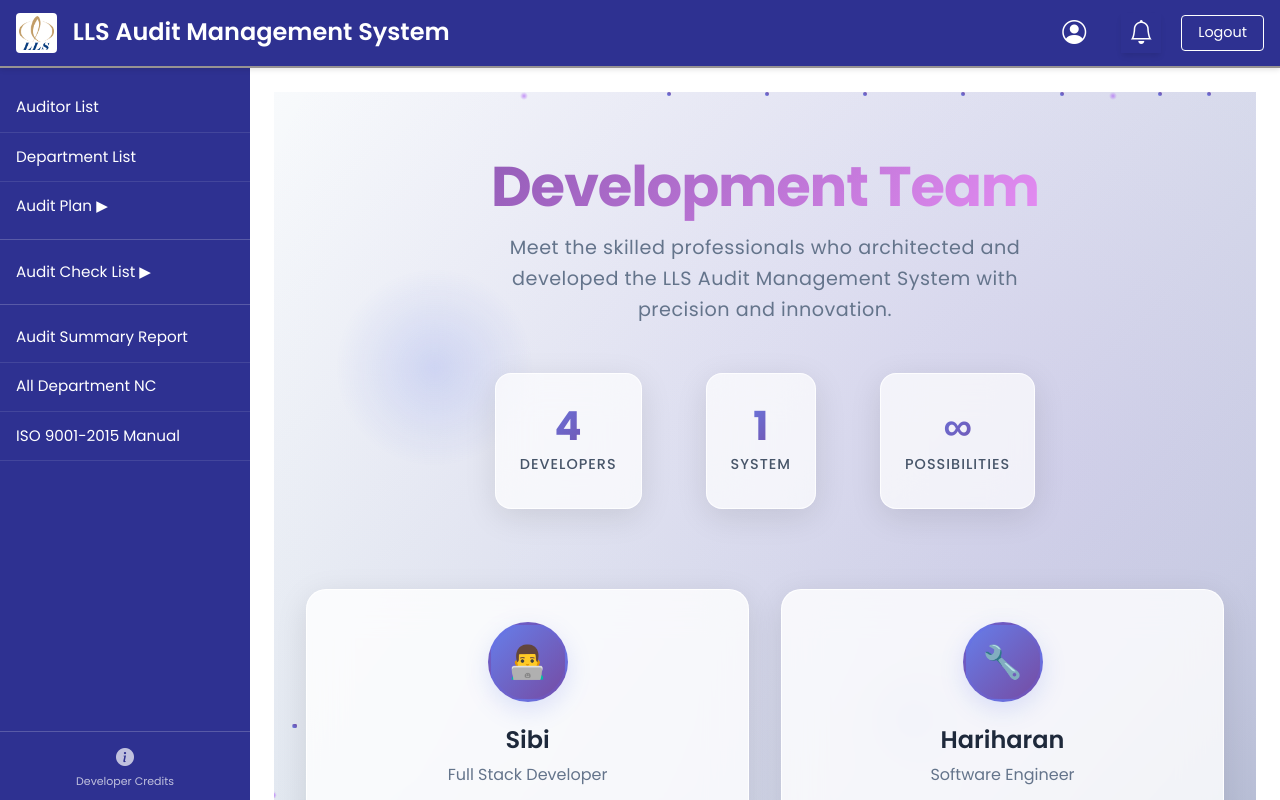
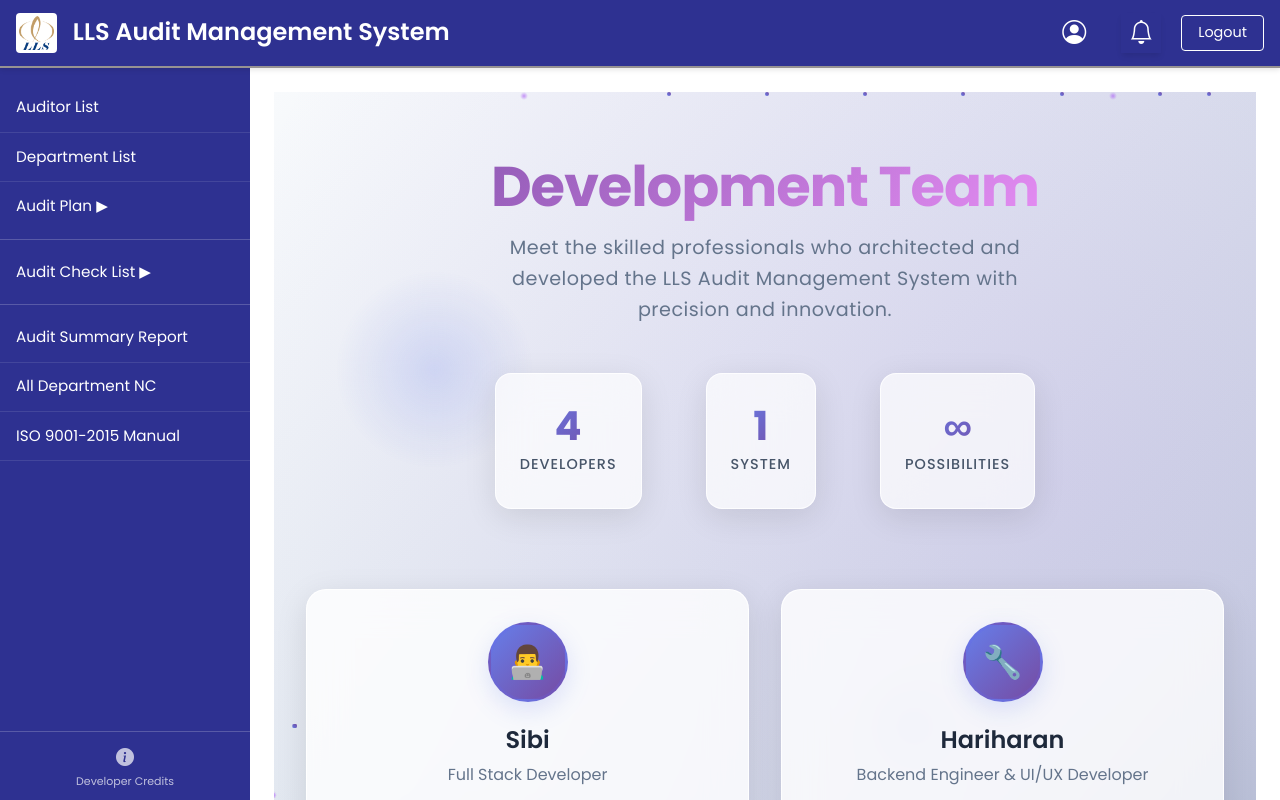
Before and after one commit to Sibibalasankar/LLS-Project, a React (Vite) app: page /admin-dashboard in a window 1280 px wide. Both pictures are taken after a click on the element "Developer Credits". Shown: the top 800 px of the page. Built offline with nearby package versions, Linux system fonts and the light colour scheme.

Commit message:
credits update

```diff
--- a/src/pages/Credits.jsx
+++ b/src/pages/Credits.jsx
@@ -7,13 +7,13 @@ const Credits = () => {
       name: "Sibi",
       role: "Full Stack Developer",
       icon: "👨‍💻",
-      specialty: "Frontend & Backend Development with expertise in React and Node.js"
+      specialty: "Builds seamless, end-to-end web solutions by combining powerful backend logic with engaging, user-friendly frontend interfaces."
     },
     {
       name: "Hariharan",
-      role: "Software Engineer",
+      role: "Backend Engineer & UI/UX Developer",
       icon: "🔧",
-      specialty: "System Architecture & API Development with focus on scalable solutions"
+      specialty: "Builds secure, scalable systems with efficient database management and Crafts intuitive and user-focused experiences with aesthetic appeal."
     },
     {
       name: "Priyanka S",
```
